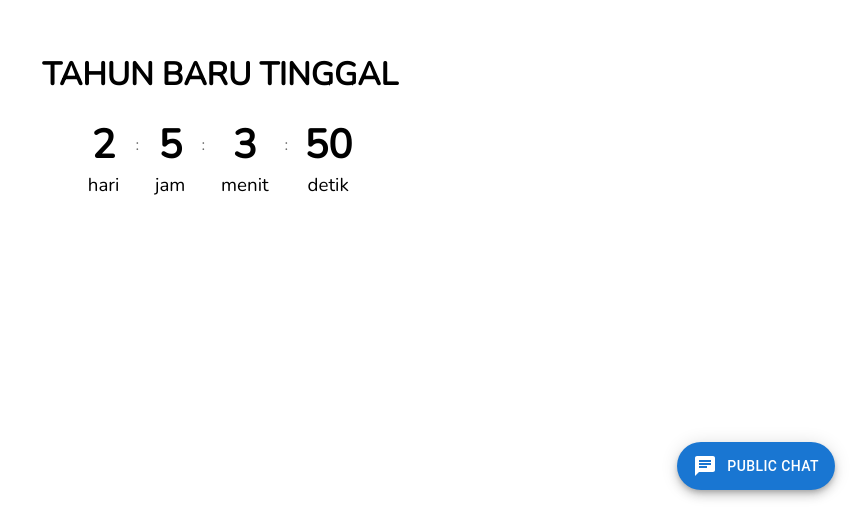
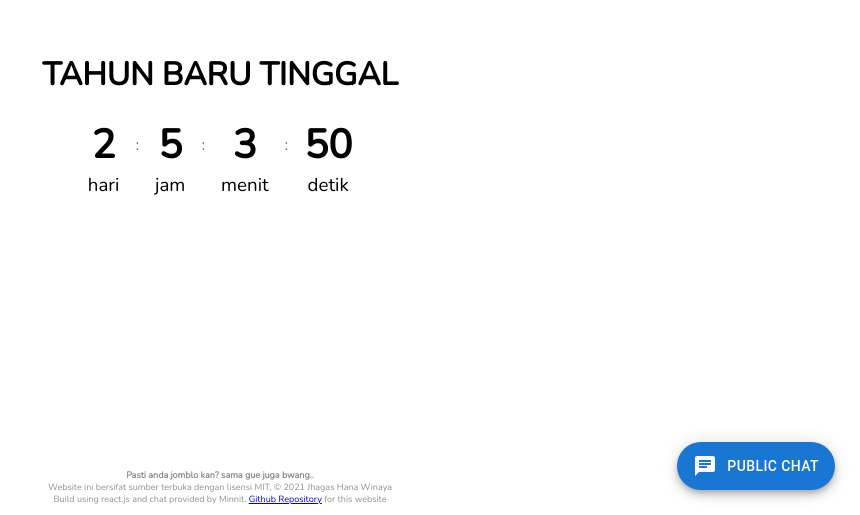
Before and after one commit to jhagas/tahunbaru, a React (Create React App) app: page / in a window 1280 px wide. Shown: the part 285-800 px from the top of the page, without its empty margins (420-1280 px from the left). Built offline with nearby package versions, Linux system fonts and the light colour scheme.

Commit message:
About text

```diff
--- a/public/index.html
+++ b/public/index.html
@@ -11,7 +11,7 @@
     <meta name="theme-color" content="#000000" />
     <meta
       name="description"
-      content="Web site created using create-react-app"
+      content="Yang jomblo malam tahun baruan disini aja awowkaowak.."
     />
     <link rel="manifest" href="%PUBLIC_URL%/manifest.json" />
     <title>Countdown Tahun Baru</title>
--- a/src/App.css
+++ b/src/App.css
@@ -97,6 +97,19 @@ html, body {
   margin-left: 10px;
 }
 
+.about {
+  position: absolute;
+  bottom: 10px;
+  width: 100%;
+  color: rgb(143, 143, 143);
+  text-align: center;
+}
+
+.about > p, .about > h5 {
+  font-size: 9px;
+  margin: 0;
+}
+
 @keyframes blink {
   0% { opacity: 1 }
   20% { opacity: 1 }
--- a/src/App.js
+++ b/src/App.js
@@ -218,6 +218,23 @@ function Chat() {
   );
 }
 
+function About() {
+  return (
+    <div className="about">
+      <h5>Pasti anda jomblo kan? sama gue juga bwang..</h5>
+      <p>
+        Website ini bersifat sumber terbuka dengan lisensi MIT, &copy;
+        2021 Jhagas Hana Winaya
+      </p>
+      <p>
+        Build using react.js and chat provided by Minnit.{" "}
+        <a href="https://github.com/jhagas/tahunbaru">Github Repository</a> for
+        this website
+      </p>
+    </div>
+  );
+}
+
 function App() {
   return (
     <>
@@ -225,6 +242,7 @@ function App() {
       <Wit />
       <Wita />
       <Chat />
+      <About />
     </>
   );
 }
```
